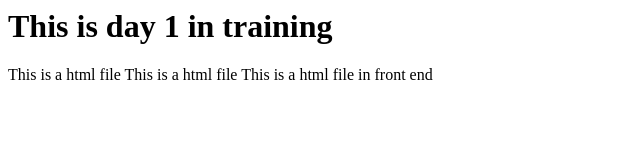
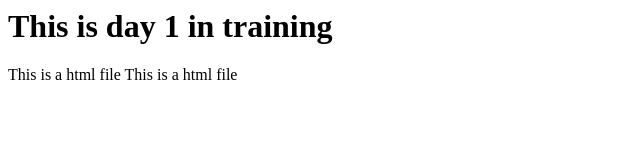
Before and after one commit to Aadhithya2005-lab/Git-Practice-, a plain HTML site: page index.html in a window 1280 px wide. Shown: the whole page, without its empty margins (0-640 px from the left). Drawn offline with Linux system fonts and the light colour scheme.

Commit message:
Update index.html

```diff
--- a/index.html
+++ b/index.html
@@ -3,6 +3,5 @@
         <h1>This is day 1 in training</h1>
         <a>This is a html file</a>
         <a>This is a html file</a>
-        <a>This is a html file in front end</a>
     </head>
 </html>
```
